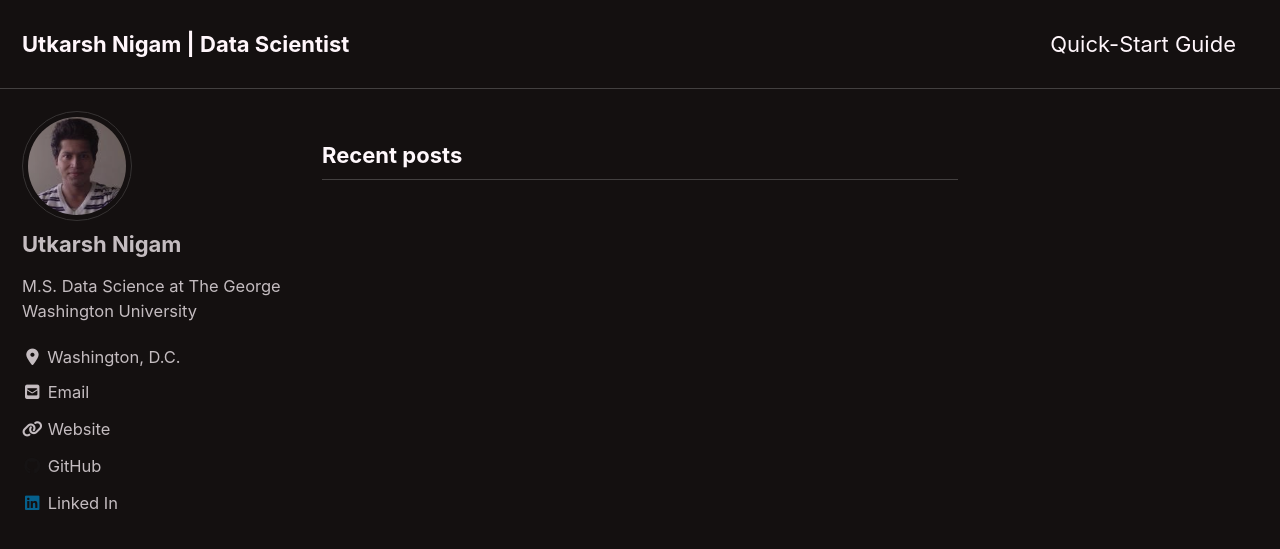
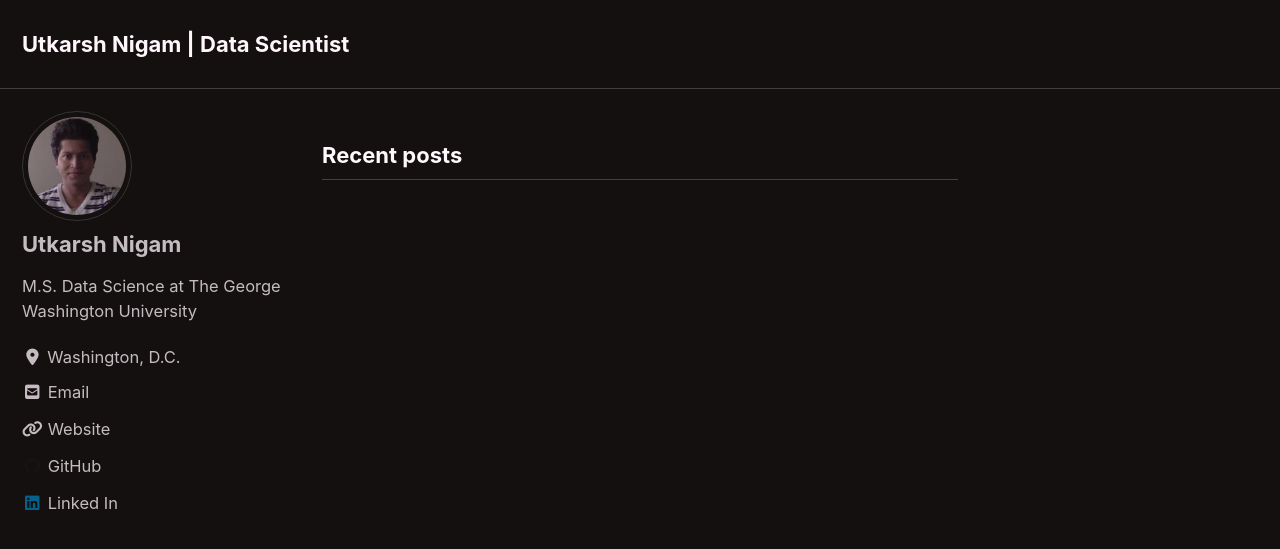
Before and after one commit to utkarsh-nigam/utkarsh-nigam.github.io, a Jekyll site: the page built from index.html, in a window 1280 px wide and 900 px high. Shown: the top 549 px of the window. Built offline with Jekyll 4.4.1, drawn with Linux system fonts in a browser that asks for light colours; cached includes are drawn as plain includes; nearby versions of some CDN libraries; the list of posts is cut into pages by our own code.

Commit message:
Update navigation.yml

```diff
--- a/_data/navigation.yml
+++ b/_data/navigation.yml
@@ -1,7 +1,7 @@
 # main links
 main:
-  - title: "Quick-Start Guide"
-    url: https://mmistakes.github.io/minimal-mistakes/docs/quick-start-guide/
+  - title: ""
+    url: ""
   # - title: "About"
   #   url: https://mmistakes.github.io/minimal-mistakes/about/
   # - title: "Sample Posts"
```
